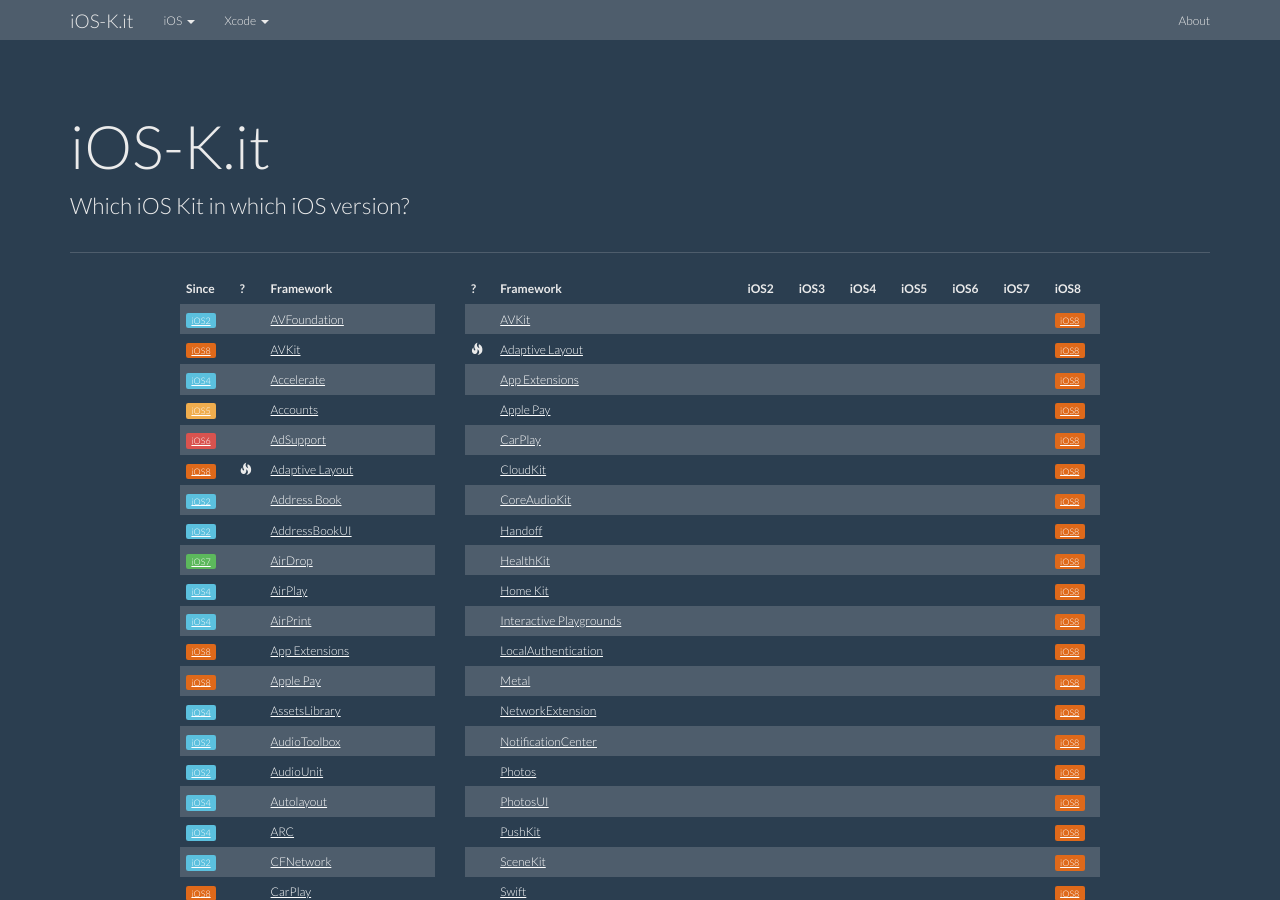
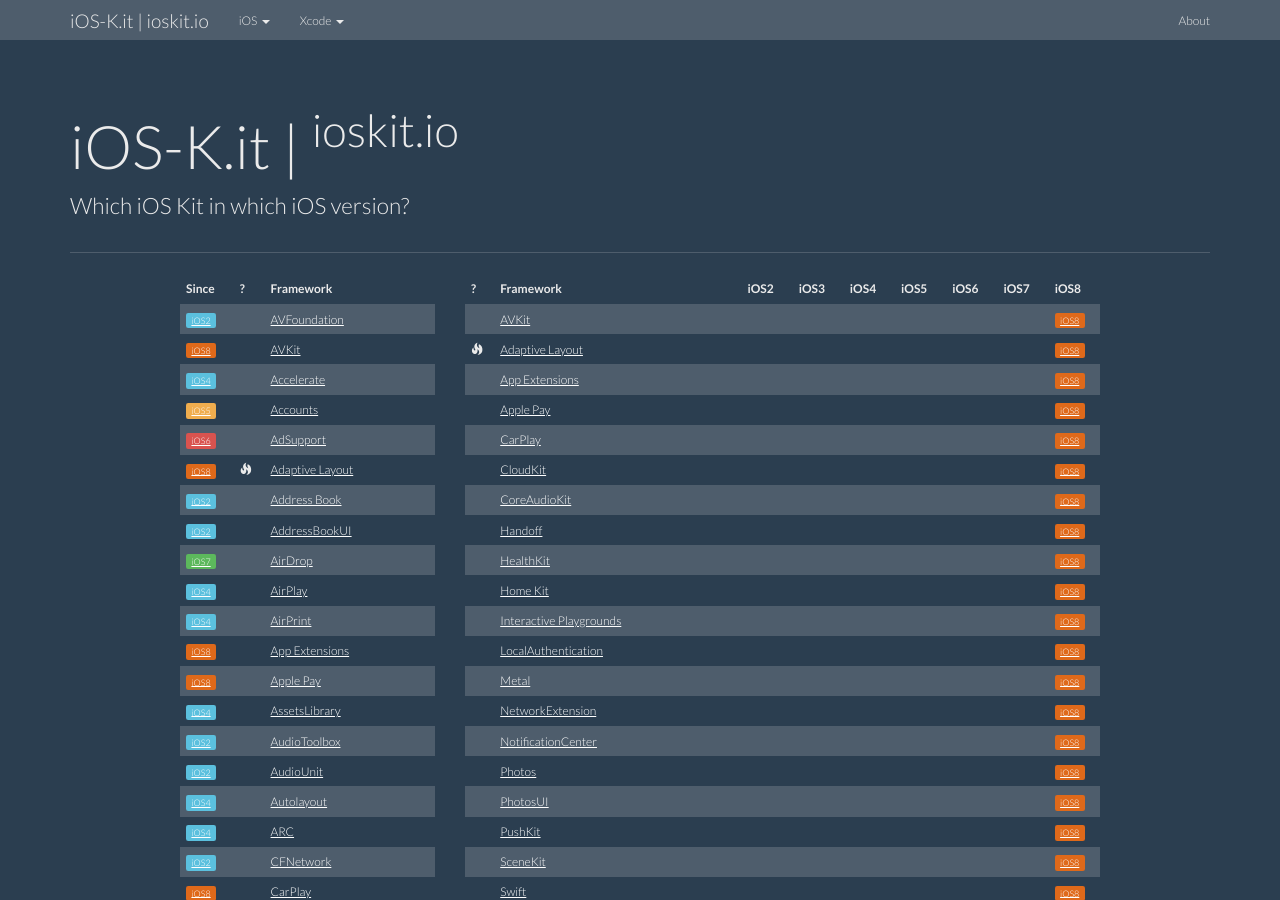
Before and after one commit to ioskit/ioskit.github.io, a Jekyll site: the page built from index.html, in a window 1280 px wide and 900 px high. Built offline with Jekyll 4.4.1, drawn with Linux system fonts in a browser that asks for light colours; nearby versions of some CDN libraries.

Commit message:
Closes #19 - Add ioskit.io URL on homepage

```diff
--- a/_layouts/default.html
+++ b/_layouts/default.html
@@ -25,7 +25,7 @@
     <div class="navbar navbar-default navbar-fixed-top">
       <div class="container">
         <div class="navbar-header">
-          <a href="../" class="navbar-brand">iOS-K.it</a>
+          <a href="../" class="navbar-brand">iOS-K.it&nbsp;|&nbsp;ioskit.io</a>
           <button class="navbar-toggle" type="button" data-toggle="collapse" data-target="#navbar-main">
             <span class="icon-bar"></span>
             <span class="icon-bar"></span>
--- a/index.html
+++ b/index.html
@@ -7,7 +7,7 @@
 <div class="page-header" ><!-- id="banner" -->
 	<div class="row">
 	  <div class="col-lg-8 col-md-7 col-sm-6">
-	    <h1>iOS-K.it</h1>
+	    <h1>iOS-K.it&nbsp;|&nbsp;<sup>ioskit.io</sup></h1>
 	    <p class="lead">Which iOS Kit in which iOS version?</p>
 	  </div>
 	  <div class="col-lg-4 col-md-5 col-sm-6">
```
